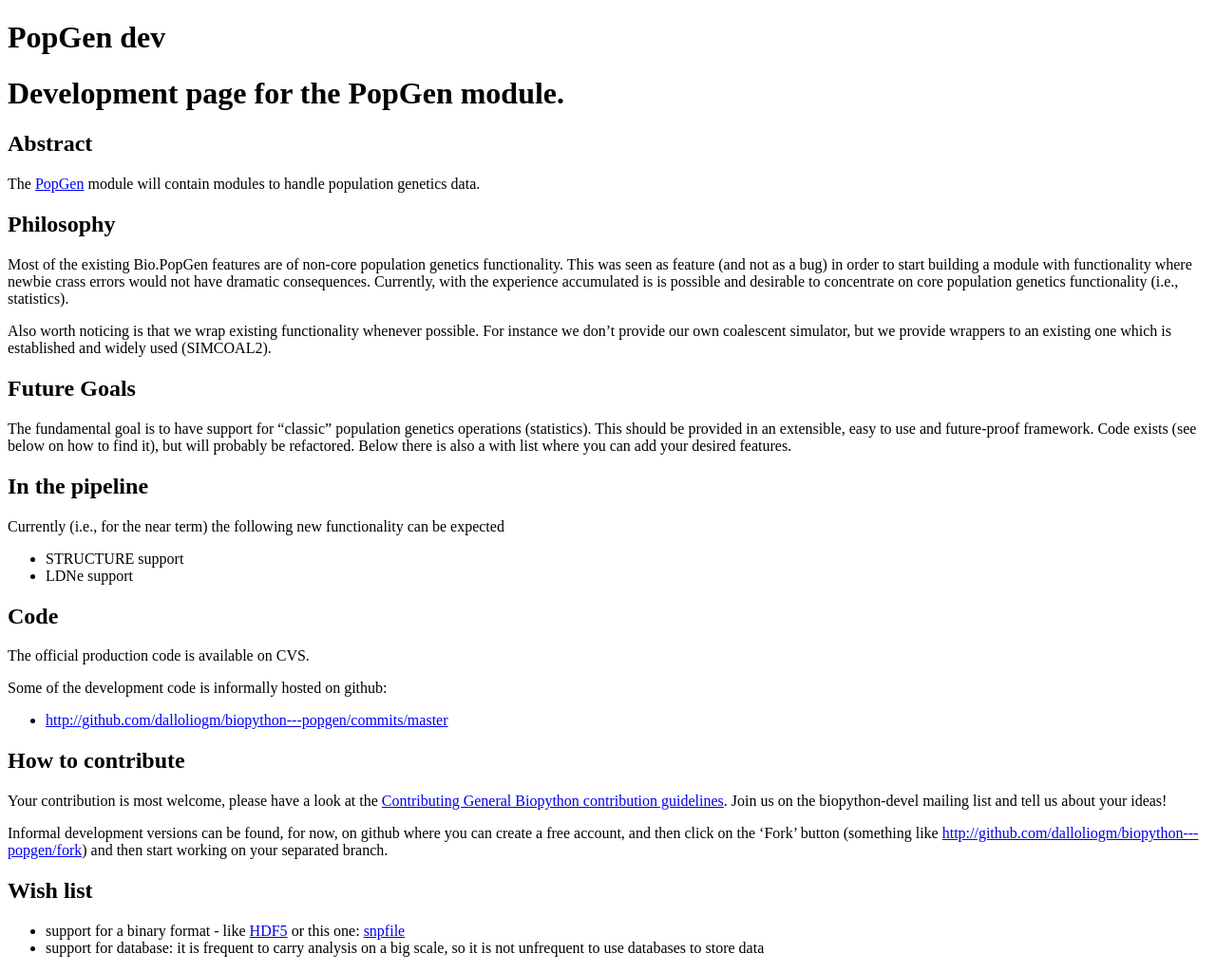
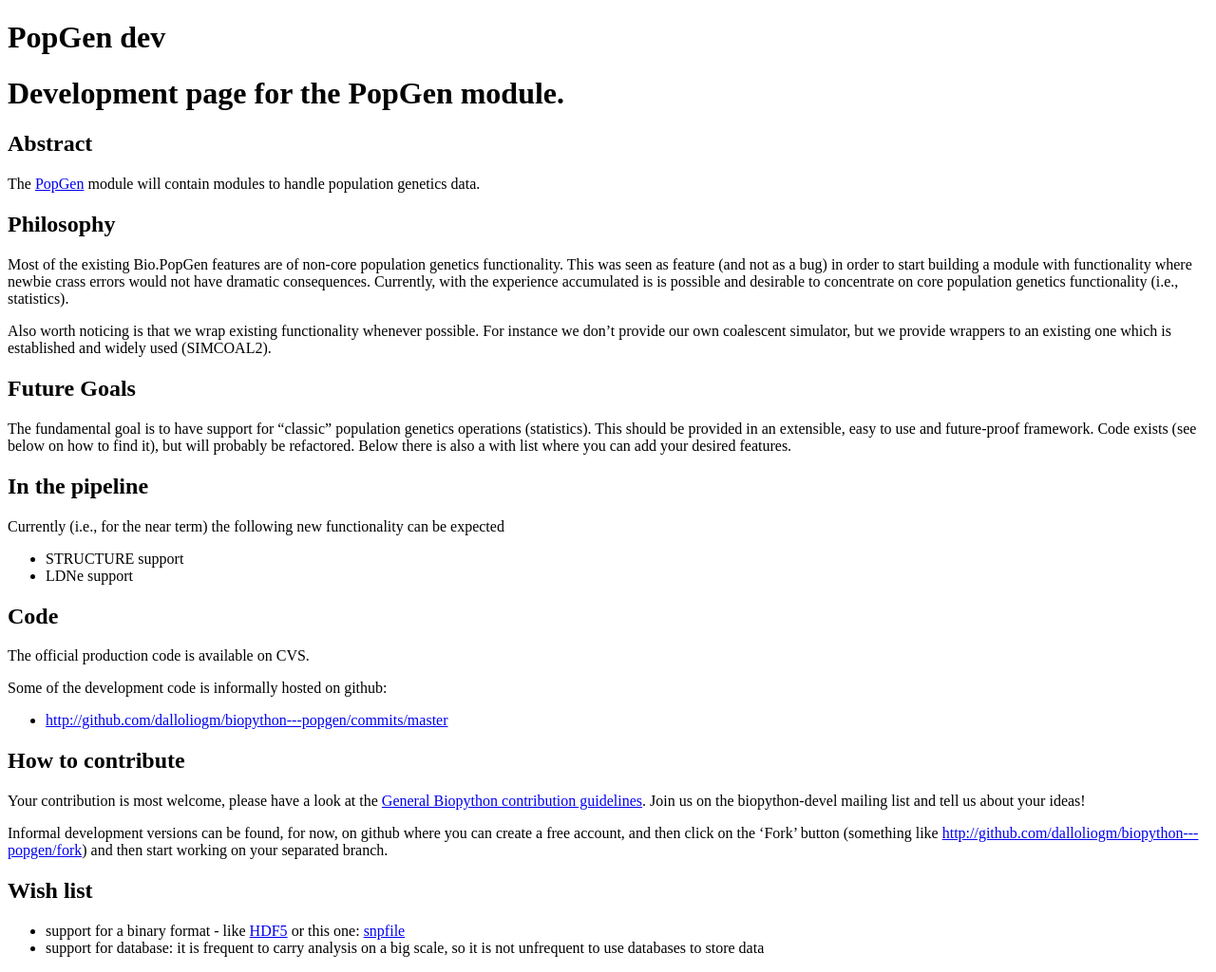
Before and after one commit to biopython/biopython.github.io, a Jekyll site: the page built from wiki/PopGen_dev.md, in a window 1280 px wide. Shown: the whole page at 95% size. Built offline with Jekyll 4.4.1, drawn with Linux system fonts in a browser that asks for light colours.

Commit message:
Change to wiki page

```diff
--- a/wiki/PopGen_dev.md
+++ b/wiki/PopGen_dev.md
@@ -58,11 +58,9 @@ Some of the development code is informally hosted on github:
 How to contribute
 -----------------
 
-Your contribution is most welcome, please have a look at the
-[Contributing General Biopython contribution
-guidelines](Contributing_General_Biopython_contribution_guidelines "wikilink").
-Join us on the biopython-devel mailing list and tell us about your
-ideas!
+Your contribution is most welcome, please have a look at the [General
+Biopython contribution guidelines](Contributing "wikilink"). Join us on
+the biopython-devel mailing list and tell us about your ideas!
 
 Informal development versions can be found, for now, on github where you
 can create a free account, and then click on the 'Fork' button
```
Also changed, not shown: 1 other file.
